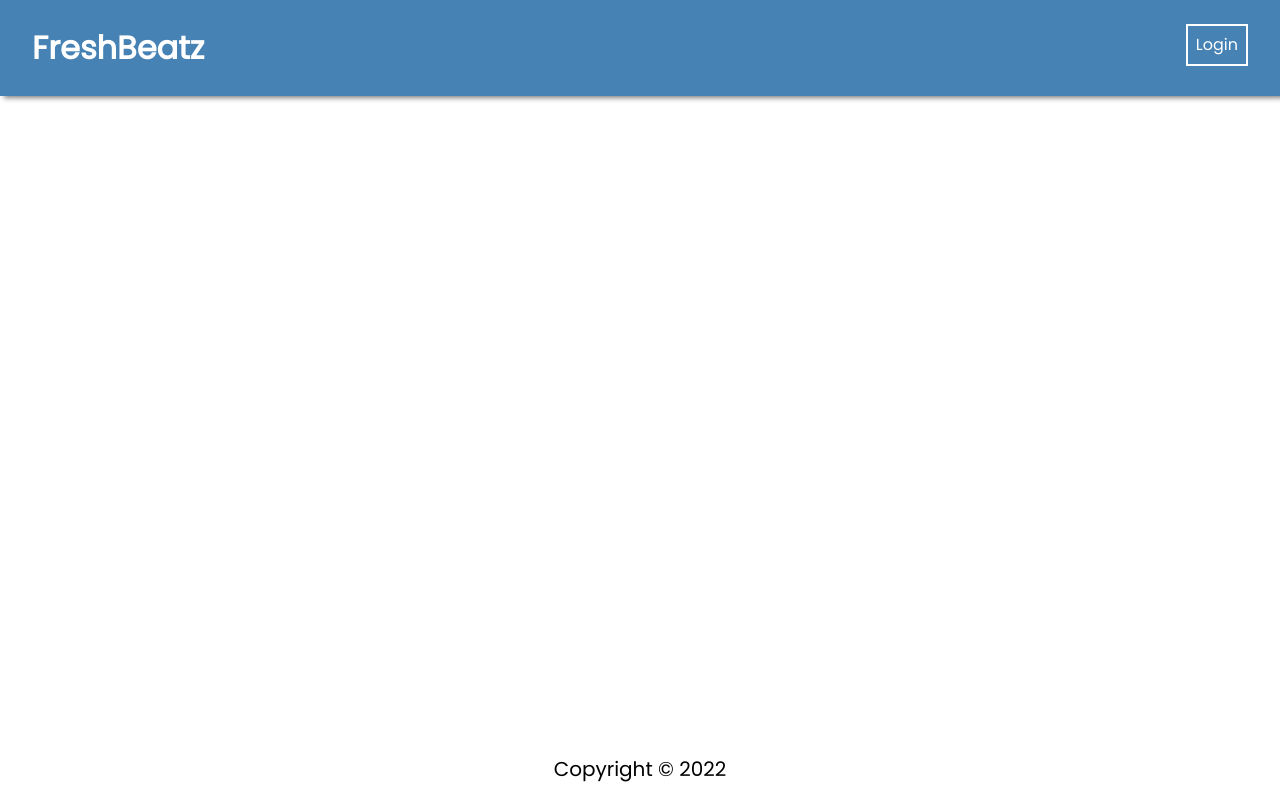
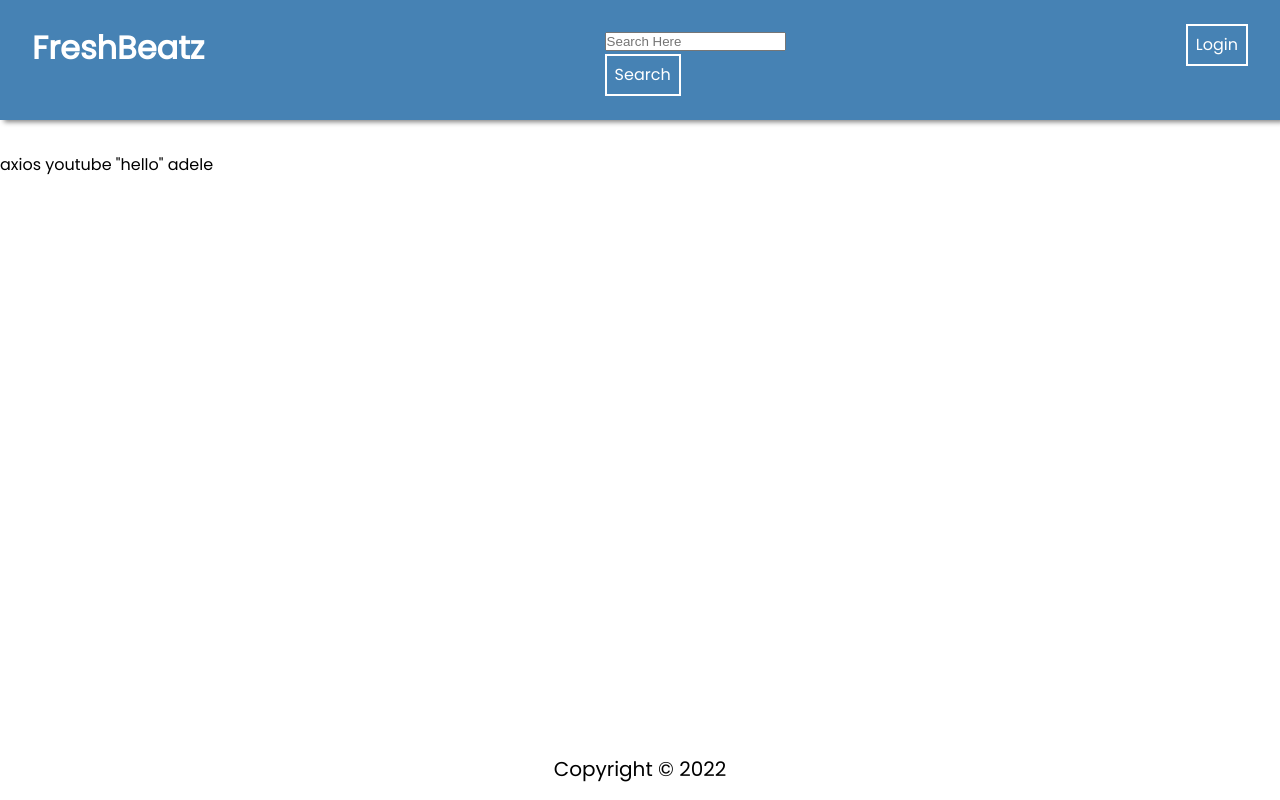
Before and after one commit to Xktree/Youtube_Clone_Project, a React (Create React App) app in the folder frontend/: page /search-results in a window 1280 px wide. Built offline with nearby package versions, Linux system fonts and the light colour scheme.

Commit message:
Search bar fixed, Route to search page added

```diff
--- a/frontend/src/App.js
+++ b/frontend/src/App.js
@@ -13,6 +13,7 @@ import Footer from "./components/Footer/Footer";
 
 // Util Imports
 import PrivateRoute from "./utils/PrivateRoute";
+import SearchPage from "./pages/SearchPage/SearchPage";
 
 function App() {
   return (
@@ -29,6 +30,7 @@ function App() {
         />
         <Route path="/register" element={<RegisterPage />} />
         <Route path="/login" element={<LoginPage />} />
+        <Route path="/search-results" element={<SearchPage />} />
       </Routes>
       <Footer />
     </div>
--- a/frontend/src/components/NavBar/NavBar.jsx
+++ b/frontend/src/components/NavBar/NavBar.jsx
@@ -3,6 +3,7 @@ import { useContext } from "react";
 import { useNavigate, Link } from "react-router-dom";
 import AuthContext from "../../context/AuthContext";
 import "./NavBar.css";
+import SearchBar from "../SearchBar/SearchBar";
 
 const Navbar = () => {
   const { logoutUser, user } = useContext(AuthContext);
@@ -14,6 +15,9 @@ const Navbar = () => {
           <Link to="/" style={{ textDecoration: "none", color: "white" }}>
             <b>FreshBeatz</b>
           </Link>
+        </li>
+        <li>
+          <SearchBar />
         </li>
         <li>
           {user ? (
--- a/frontend/src/components/SearchBar/SearchBar.jsx
+++ b/frontend/src/components/SearchBar/SearchBar.jsx
@@ -1,29 +1,36 @@
-import React, { useState } from 'react';
-import {  Navigate, useNavigate } from "react-router-dom";
-
+import React, { useState } from "react";
+import { Navigate, useNavigate } from "react-router-dom";
 
 const SearchBar = (props) => {
-
-    const [searchValue, setSearchValue] = useState ("")
+  const [searchValue, setSearchValue] = useState("");
   const navigate = useNavigate();
 
-    function handleSubmit (event) {
+  function handleSubmit(event) {
     event.preventDefault();
-        let newSearchValue = searchValue
-        console.log(newSearchValue)
-        props.searchValue(newSearchValue)
-        navigate('/results')
-        setSearchValue('')
+    let newSearchValue = searchValue;
+    console.log(newSearchValue);
+    props.searchValue(newSearchValue);
+    navigate("/search-results");
+    setSearchValue("");
   }
 
   return (
-        <div className='searchbar-container'>
-            <form className='submission-container' onSubmit={handleSubmit}>
-                <div><input type='text' placeholder='Search Here' value={searchValue} onChange={(event) => setSearchValue(event.target.value)}/></div>
-                <button type='Submit'>Search</button>
+    <div className="searchbar-container">
+      <form className="submission-container" onSubmit={handleSubmit}>
+        <div>
+          <input
+            type="text"
+            placeholder="Search Here"
+            value={searchValue}
+            onChange={(event) => setSearchValue(event.target.value)}
+          />
+        </div>
+        <button type="submit" onClick={() => navigate("/search-results")}>
+          Search
+        </button>
       </form>
     </div>
   );
-}
+};
 
 export default SearchBar;
--- a/frontend/src/pages/HomePage/YoutubeHomePage.js
+++ b/frontend/src/pages/HomePage/YoutubeHomePage.js
@@ -2,6 +2,7 @@ import React from "react";
 import { useEffect, useState } from "react";
 import useAuth from "../../hooks/useAuth";
 import axios from "axios";
+import SearchPage from "../SearchPage/SearchPage";
 
 const YoutubeHomePage = () => {
   const [user, token] = useAuth();
--- a/frontend/src/pages/SearchPage/SearchPage.js
+++ b/frontend/src/pages/SearchPage/SearchPage.js
@@ -0,0 +1,9 @@
+import React, { useEffect, useState } from "react";
+import axios from "axios";
+import SearchBar from "../../components/SearchBar/SearchBar";
+
+const SearchPage = (props) => {
+  return <div>axios youtube "hello" adele</div>;
+};
+
+export default SearchPage;
```
Lines whose indentation alone changed are shown as unchanged.
